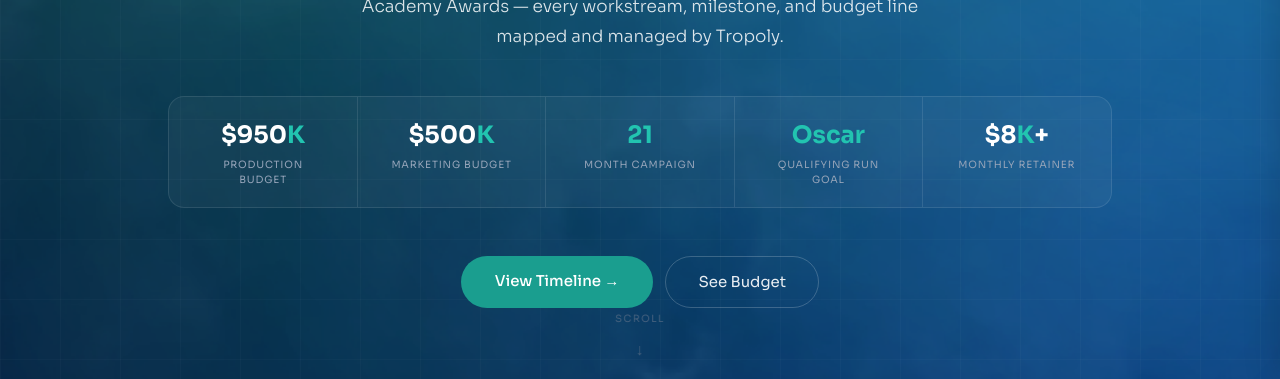
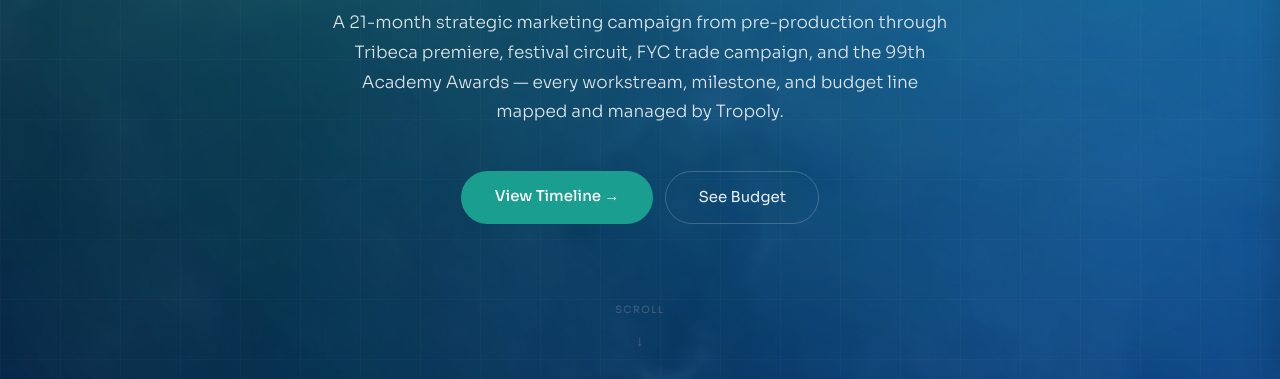
Before and after one commit to neel-tropoly/swan-doc-timeline, a plain HTML site: page index.html in a window 1280 px wide. Shown: the part 421-800 px from the top of the page. Drawn offline with nearby package versions, Linux system fonts and the light colour scheme.

Commit message:
Update index.html

```diff
--- a/index.html
+++ b/index.html
@@ -266,14 +266,6 @@
   <h1>Xuan Nguyen Documentary<br><em>Oscar Campaign Timeline</em></h1>
 
   <p class="hero-sub">A 21-month strategic marketing campaign from pre-production through Tribeca premiere, festival circuit, FYC trade campaign, and the 99th Academy Awards — every workstream, milestone, and budget line mapped and managed by Tropoly.</p>
-
-  <div class="stats">
-    <div class="stat"><div class="stat-val">$950<span class="hl">K</span></div><div class="stat-lbl">Production Budget</div></div>
-    <div class="stat"><div class="stat-val">$500<span class="hl">K</span></div><div class="stat-lbl">Marketing Budget</div></div>
-    <div class="stat"><div class="stat-val"><span class="hl">21</span></div><div class="stat-lbl">Month Campaign</div></div>
-    <div class="stat"><div class="stat-val"><span class="hl">Oscar</span></div><div class="stat-lbl">Qualifying Run Goal</div></div>
-    <div class="stat"><div class="stat-val">$8<span class="hl">K</span>+</div><div class="stat-lbl">Monthly Retainer</div></div>
-  </div>
 
   <div class="hero-btns">
     <a class="btn-p" href="#tl-sec" onclick="event.preventDefault();navTo('tl-sec')">View Timeline →</a>
```
